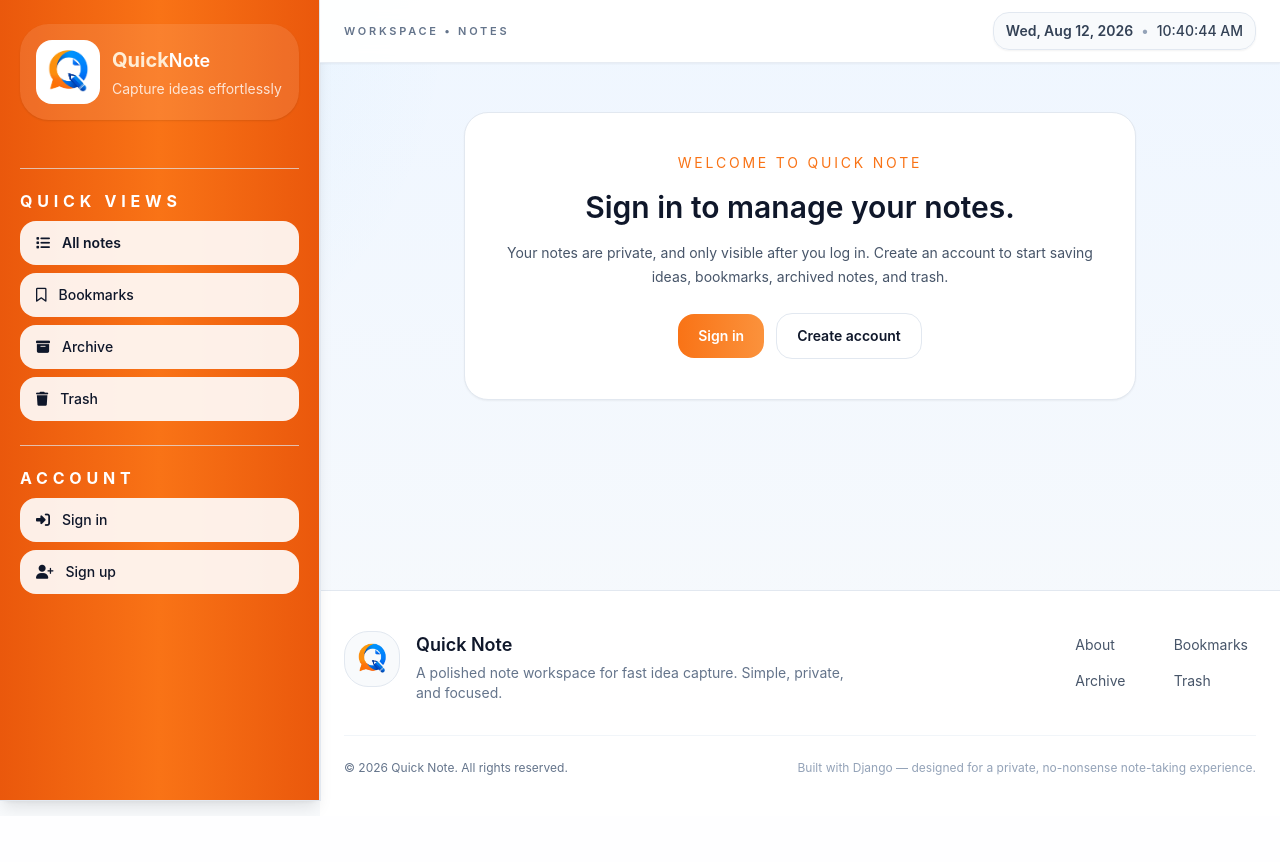
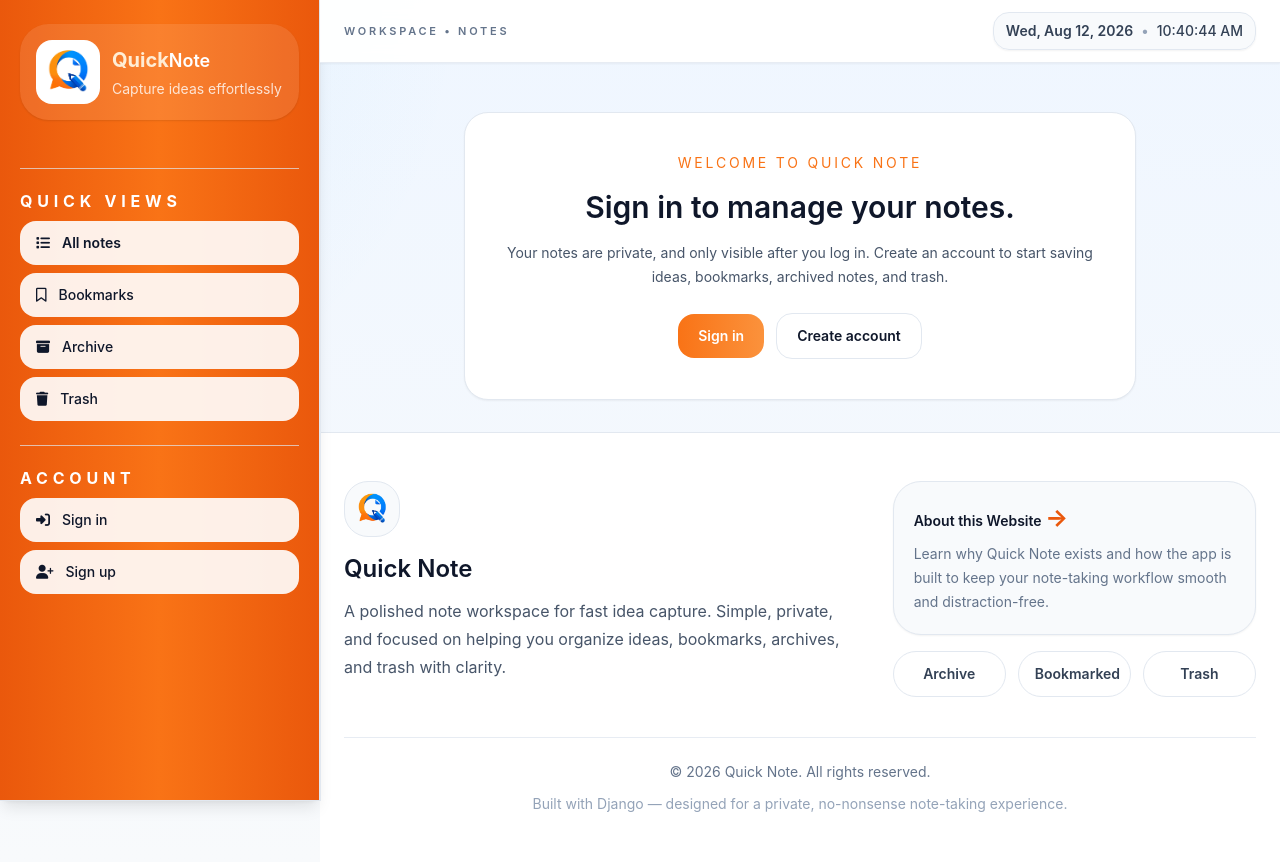
Before and after one commit to Paban-Bhandari/notes_app, a Django app: page / in a window 1280 px wide. Before the commit the page ends 812 px from the top, so only its background shows below. Run offline with Django 5.2, Linux system fonts and the light colour scheme; some libraries are stand-ins or nearby versions.

Commit message:
worked in the detained finishing of  the footer

```diff
--- a/note/templates/partials/footer.html
+++ b/note/templates/partials/footer.html
@@ -1,28 +1,36 @@
 {% load static %}
-<footer class="footer-pro mt-auto border-t border-slate-200 bg-white/95 px-6 py-10 text-slate-700 shadow-sm">
-    <div class="mx-auto max-w-7xl">
-        <div class="flex flex-col gap-8 md:flex-row md:items-start md:justify-between">
-            <div class="flex items-start gap-4">
+<footer class="footer-pro mt-auto border-t border-slate-200 bg-white/95 px-6 py-12 text-slate-700 shadow-sm">
+    <div class="mx-auto max-w-6xl">
+        <div class="grid gap-10 lg:grid-cols-[1.4fr_1fr] lg:items-start">
+            <div class="flex flex-col items-center gap-4 text-center lg:items-start lg:text-left">
                 <img src="{% static 'images/logo.png' %}" alt="Quick Note logo" class="h-14 w-14 rounded-3xl border border-slate-200 bg-slate-50 p-2" />
-                <div>
-                    <p class="text-lg font-semibold text-slate-900">Quick Note</p>
-                    <p class="mt-1 max-w-md text-sm text-slate-500">A polished note workspace for fast idea capture. Simple, private, and focused.</p>
+                <div class="max-w-xl">
+                    <p class="text-2xl font-semibold text-slate-900">Quick Note</p>
+                    <p class="mt-3 leading-7 text-slate-600">A polished note workspace for fast idea capture. Simple, private, and focused on helping you organize ideas, bookmarks, archives, and trash with clarity.</p>
                 </div>
             </div>
 
-            <div class="flex flex-col gap-4 md:items-center md:gap-8">
-                <nav class="grid w-full grid-cols-2 gap-2 text-sm text-slate-600 md:w-auto md:grid-cols-2">
-                    <a class="block rounded px-2 py-1 text-left hover:bg-slate-50 hover:text-slate-900 transition" href="{% url 'about' %}">About</a>
-                    <a class="block rounded px-2 py-1 text-left hover:bg-slate-50 hover:text-slate-900 transition" href="{% url 'home' %}?view=important">Bookmarks</a>
-                    <a class="block rounded px-2 py-1 text-left hover:bg-slate-50 hover:text-slate-900 transition" href="{% url 'home' %}?view=archived">Archive</a>
-                    <a class="block rounded px-2 py-1 text-left hover:bg-slate-50 hover:text-slate-900 transition" href="{% url 'home' %}?view=trash">Trash</a>
-                </nav>
+            <div class="grid gap-4">
+                <a href="{% url 'about' %}" class="group rounded-[1.75rem] border border-slate-200 bg-slate-50 p-5 shadow-sm transition hover:border-orange-300 hover:bg-white">
+                    <div class="flex items-start justify-between gap-4">
+                        <div class="min-w-0">
+                            <p class="text-sm font-semibold text-slate-900">About this Website <span class="text-orange-600 text-2xl font-bold">→</span></p>
+                            <p class="mt-2 text-sm leading-6 text-slate-500">Learn why Quick Note exists and how the app is built to keep your note-taking workflow smooth and distraction-free.</p>
+                        </div>
+                    </div>
+                </a>
+
+                <div class="grid gap-3 sm:grid-cols-3">
+                    <a class="rounded-3xl border border-slate-200 bg-white px-4 py-3 text-center text-sm font-semibold text-slate-800 transition hover:border-orange-300 hover:bg-orange-50 hover:text-orange-700" href="{% url 'home' %}?view=archived">Archive</a>
+                    <a class="rounded-3xl border border-slate-200 bg-white px-4 py-3 text-center text-sm font-semibold text-slate-800 transition hover:border-orange-300 hover:bg-orange-50 hover:text-orange-700" href="{% url 'home' %}?view=important">Bookmarked</a>
+                    <a class="rounded-3xl border border-slate-200 bg-white px-4 py-3 text-center text-sm font-semibold text-slate-800 transition hover:border-orange-300 hover:bg-orange-50 hover:text-orange-700" href="{% url 'home' %}?view=trash">Trash</a>
+                </div>
             </div>
         </div>
 
-        <div class="mt-8 border-t border-slate-100 pt-6 text-center md:text-left md:flex md:items-center md:justify-between">
-            <div class="text-xs text-slate-500">© 2026 Quick Note. All rights reserved.</div>
-            <div class="mt-3 text-xs text-slate-400 md:mt-0">Built with Django — designed for a private, no-nonsense note-taking experience.</div>
+        <div class="mt-10 border-t border-slate-200/80 pt-6 text-center text-sm text-slate-500">
+            <div>© 2026 Quick Note. All rights reserved.</div>
+            <div class="mt-3 text-slate-400">Built with Django — designed for a private, no-nonsense note-taking experience.</div>
         </div>
     </div>
 </footer>
```
